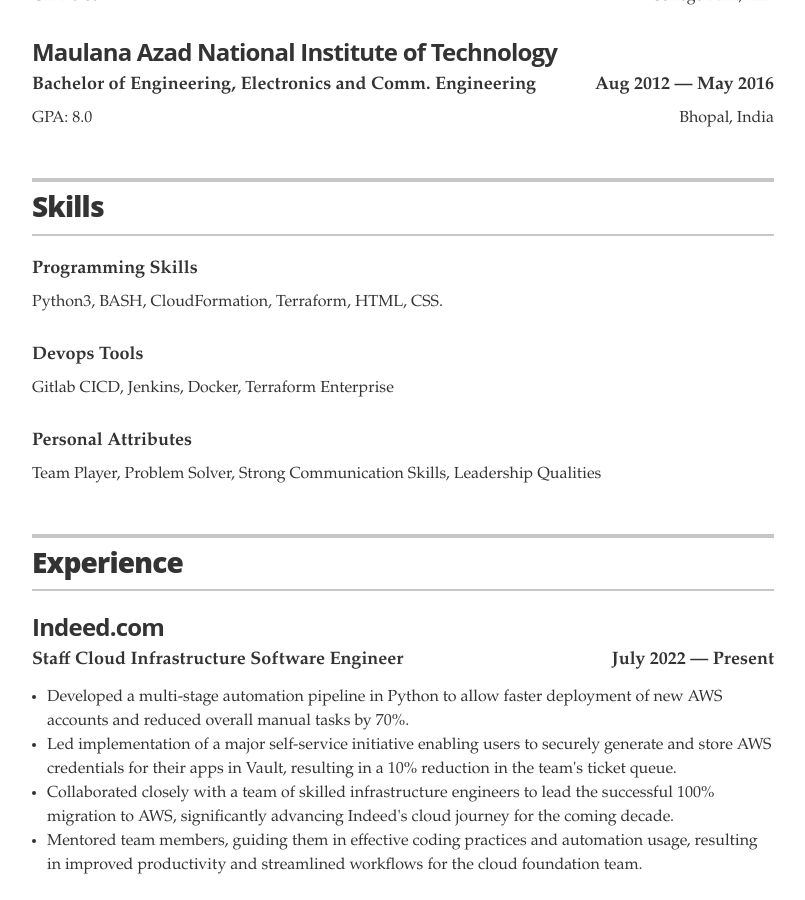
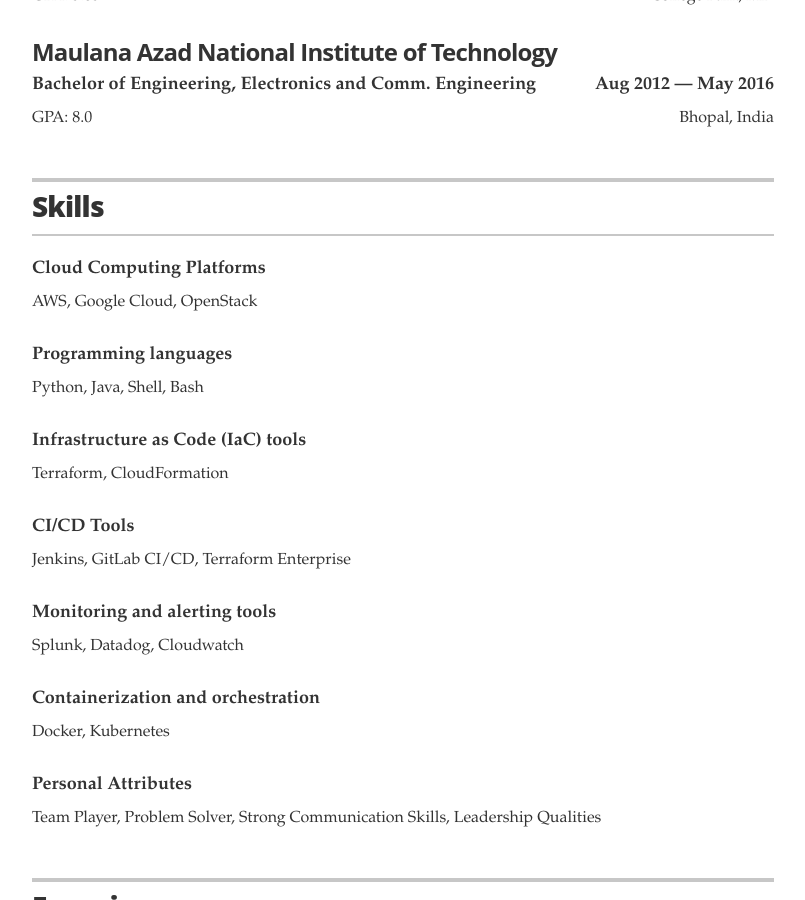
Before and after one commit to mahisiddareddy/mahisid.github.io, a Jekyll site: the page built from index.html, in a window 1280 px wide and 900 px high, scrolled down 549 px. Shown: the whole window, without its empty margins (237-1042 px from the left). Built offline with Jekyll 4.4.1, drawn with Linux system fonts in a browser that asks for light colours.

Commit message:
Update skills.yml

```diff
--- a/_data/skills.yml
+++ b/_data/skills.yml
@@ -1,11 +1,27 @@
 # Skills
+# Cloud Platforms
+- skill: Cloud Computing Platforms
+  description: AWS, Google Cloud, OpenStack
+
 # Programming Skills
-- skill: Programming Skills
-  description: Python3, BASH, CloudFormation, Terraform, HTML, CSS.
+- skill: Programming languages
+  description: Python, Java, Shell, Bash
 
-# Devops Skills
-- skill: Devops Tools
-  description: Gitlab CICD, Jenkins, Docker, Terraform Enterprise
+# Infrastructure as Code (IaC) tools
+- skill: Infrastructure as Code (IaC) tools
+  description: Terraform, CloudFormation
+
+# CI/CD Tools
+- skill: CI/CD Tools
+  description: Jenkins, GitLab CI/CD, Terraform Enterprise
+
+# Monitoring and alerting tools
+- skill: Monitoring and alerting tools
+  description: Splunk, Datadog, Cloudwatch
+
+# Containerization and orchestration
+- skill: Containerization and orchestration
+  description: Docker, Kubernetes
 
 # Personal Attributes
 - skill: Personal Attributes
```
